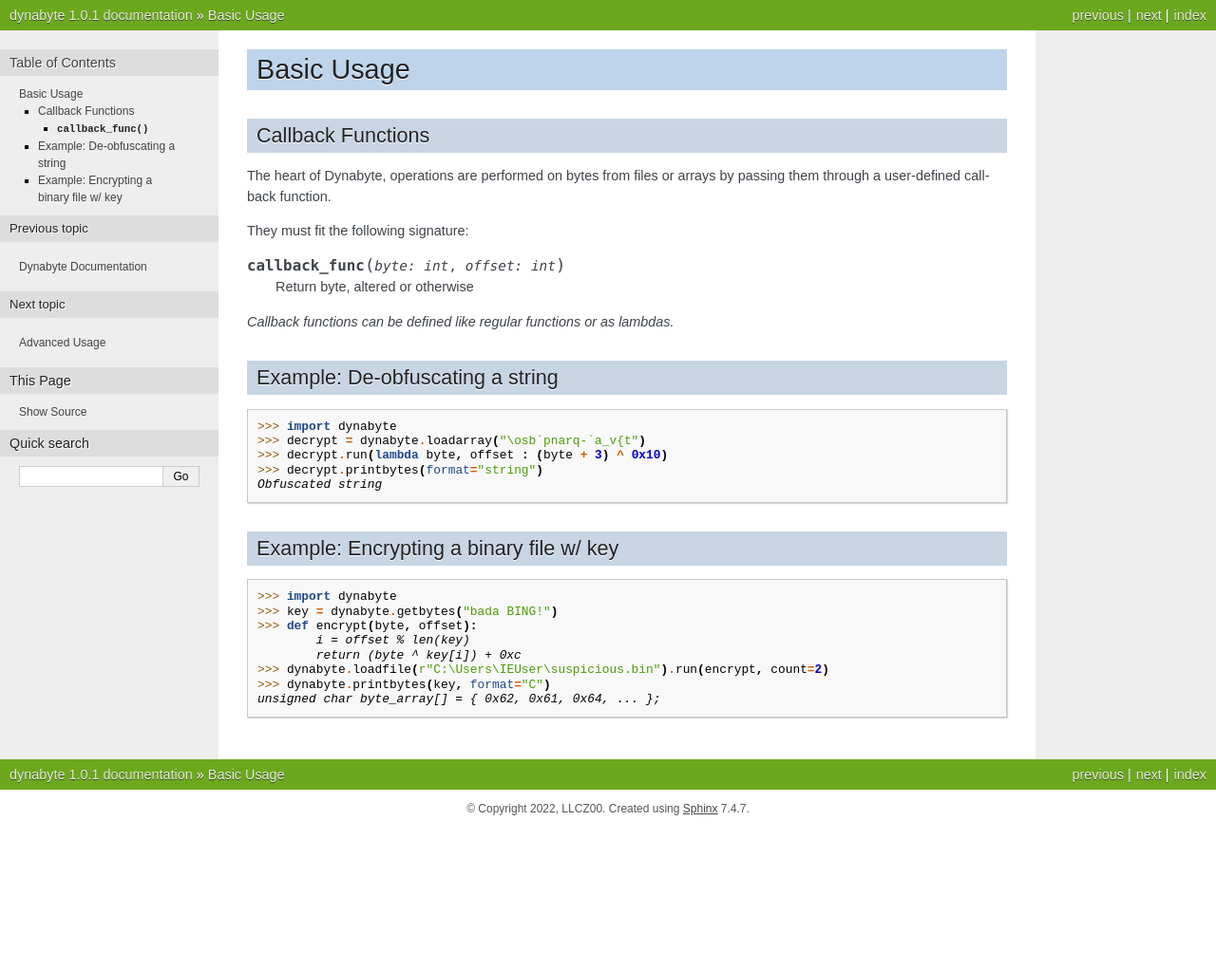
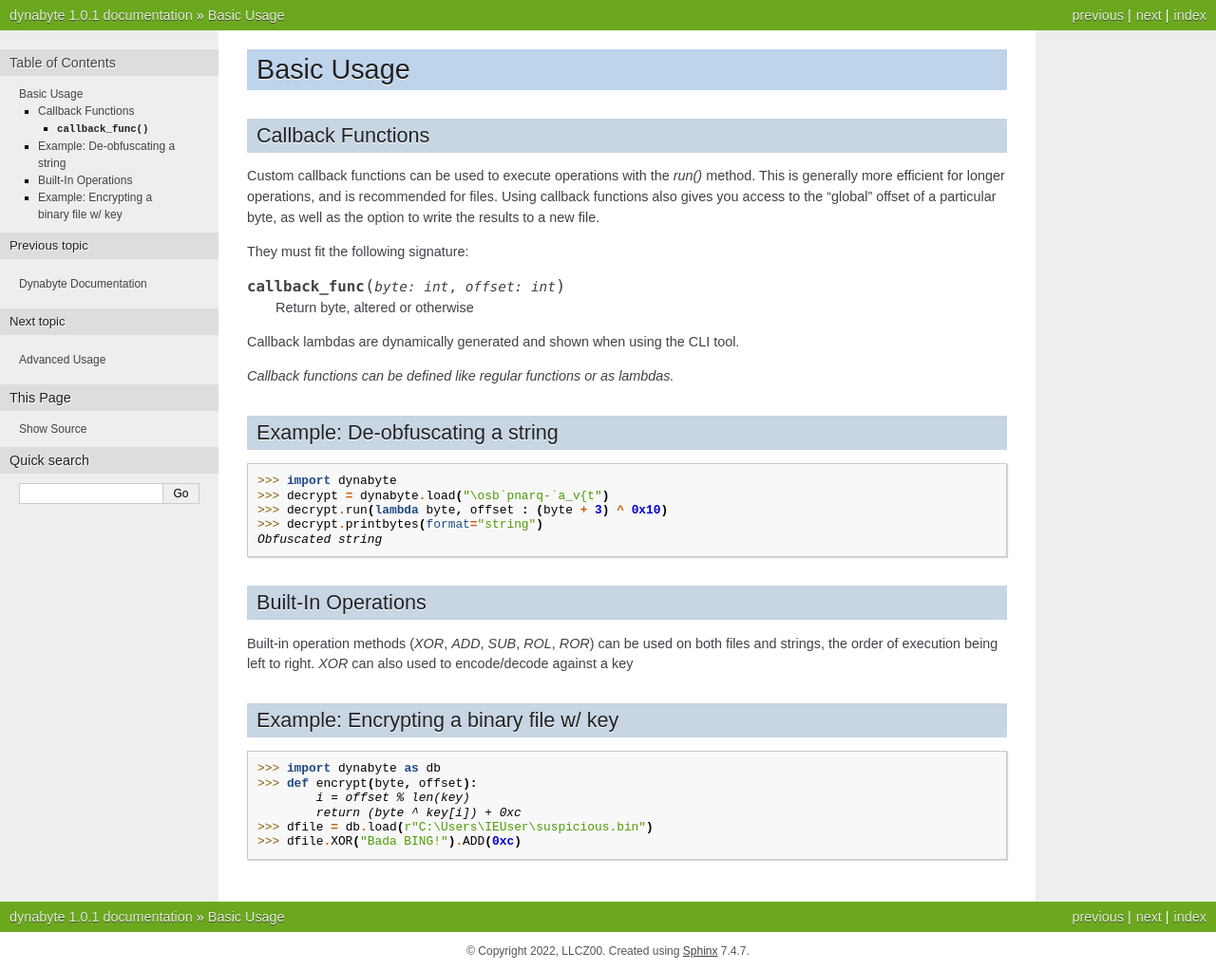
Before and after one commit to LLCZ00/Dynabyte, a Sphinx documentation site: the page built from docs/source/basic_usage.rst, in a window 1280 px wide. Shown: the whole page at 95% size. Built offline with Sphinx 7.4.7, drawn with Linux system fonts in a browser that asks for light colours; before the commit the page ends 900 px from its top, so only the background shows below that.

Commit message:
Update basic_usage.rst

```diff
--- a/docs/source/basic_usage.rst
+++ b/docs/source/basic_usage.rst
@@ -3,7 +3,7 @@
 
 Callback Functions
 ------------------
-The heart of Dynabyte, operations are performed on bytes from files or arrays by passing them through a user-defined callback function.
+Custom callback functions can be used to execute operations with the *run()* method. This is generally more efficient for longer operations, and is recommended for files. Using callback functions also gives you access to the "global" offset of a particular byte, as well as the option to write the results to a new file.
 
 They must fit the following signature:
 
@@ -11,23 +11,28 @@
 
    Return byte, altered or otherwise
 
+Callback lambdas are dynamically generated and shown when using the CLI tool.
+
 *Callback functions can be defined like regular functions or as lambdas.*
 
 Example: De-obfuscating a string
 --------------------------------
 >>> import dynabyte
->>> decrypt = dynabyte.loadarray("\osb`pnarq-`a_v{t")
+>>> decrypt = dynabyte.load("\osb`pnarq-`a_v{t")
 >>> decrypt.run(lambda byte, offset : (byte + 3) ^ 0x10)
 >>> decrypt.printbytes(format="string")
 Obfuscated string
 
+Built-In Operations
+-------------------
+Built-in operation methods (*XOR*, *ADD*, *SUB*, *ROL*, *ROR*) can be used on both files and strings, the order of execution being left to right.
+*XOR* can also used to encode/decode against a key
+
 Example: Encrypting a binary file w/ key
 ----------------------------------------
->>> import dynabyte
->>> key = dynabyte.getbytes("bada BING!")
+>>> import dynabyte as db
 >>> def encrypt(byte, offset):
         i = offset % len(key)
         return (byte ^ key[i]) + 0xc
->>> dynabyte.loadfile(r"C:\Users\IEUser\suspicious.bin").run(encrypt, count=2)
->>> dynabyte.printbytes(key, format="C")
-unsigned char byte_array[] = { 0x62, 0x61, 0x64, ... };
+>>> dfile = db.load(r"C:\Users\IEUser\suspicious.bin")
+>>> dfile.XOR("Bada BING!").ADD(0xc)
```
